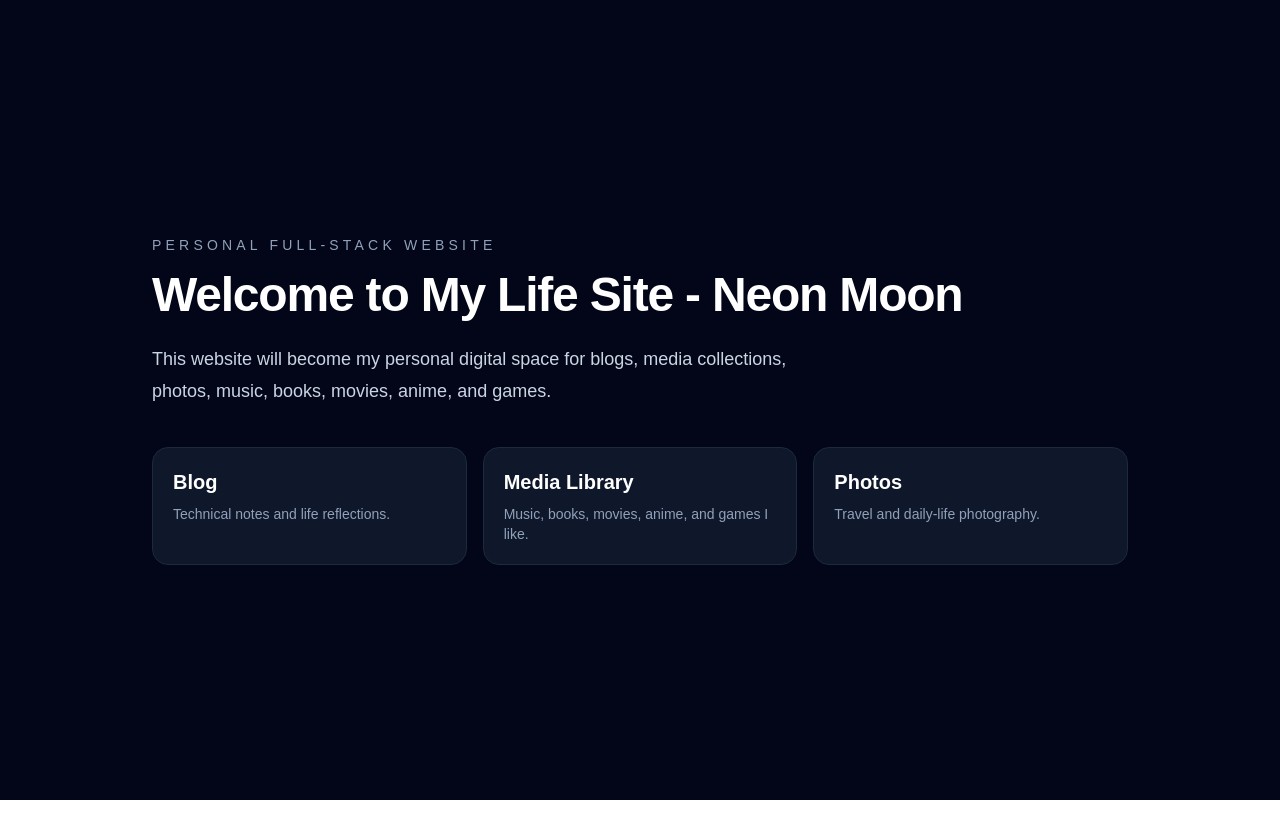
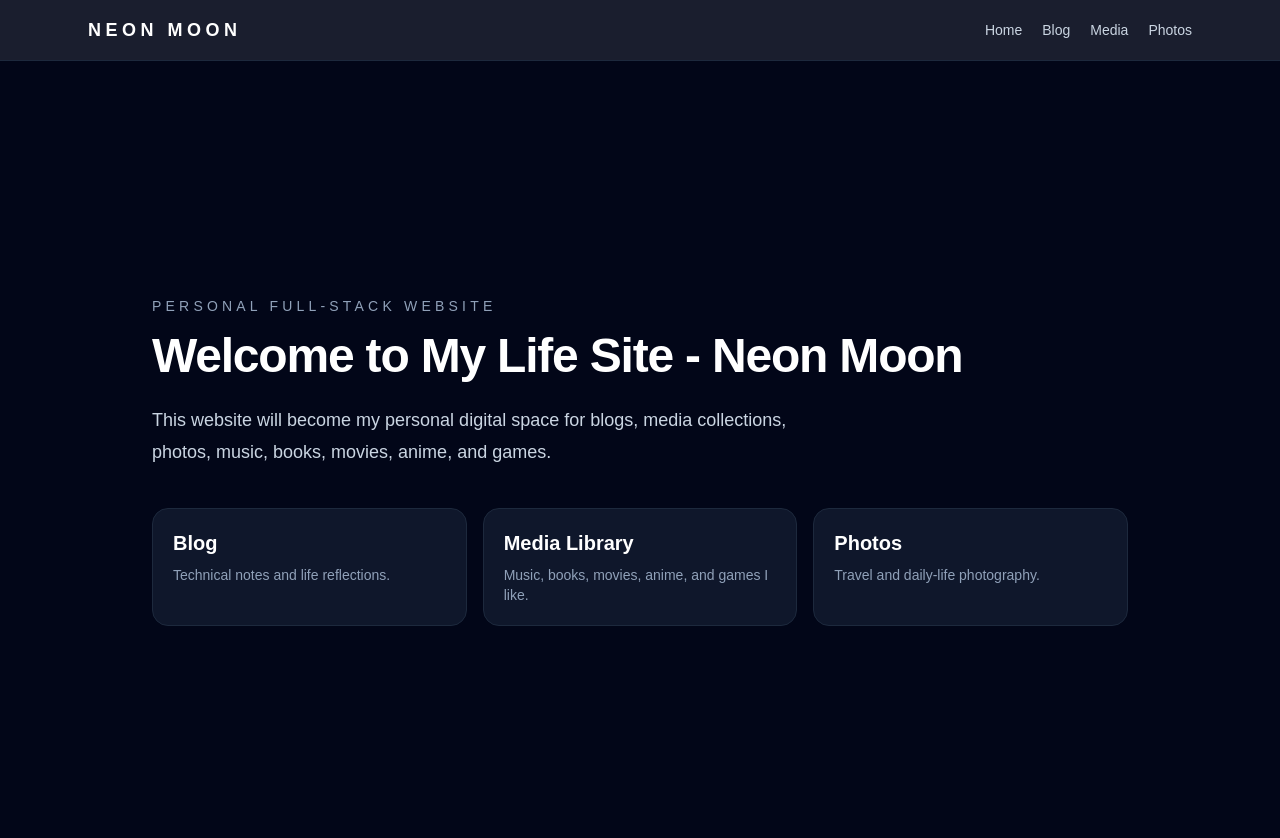
Before and after one commit to Louis8128/NEON-MOON, a Next.js app: page / in a window 1280 px wide. Shown: the top 838 px of the page. Before the commit the page ends 800 px from the top, so only its background shows below. Built offline with nearby package versions, Linux system fonts and the light colour scheme.

Commit message:
Add global navigation layout

```diff
--- a/src/app/layout.tsx
+++ b/src/app/layout.tsx
@@ -1,21 +1,19 @@
 import type { Metadata } from "next";
-import { Geist, Geist_Mono } from "next/font/google";
+import Link from "next/link";
 import "./globals.css";
 
-const geistSans = Geist({
-  variable: "--font-geist-sans",
-  subsets: ["latin"],
-});
+export const metadata: Metadata = {
+  title: "NEON MOON",
+  description:
+    "A personal full-stack portfolio website for blogs, media collections, and photography.",
+};
 
-const geistMono = Geist_Mono({
-  variable: "--font-geist-mono",
-  subsets: ["latin"],
-});
-
-export const metadata: Metadata = {
-  title: "Create Next App",
-  description: "Generated by create next app",
-};
+const navItems = [
+  { label: "Home", href: "/" },
+  { label: "Blog", href: "/blog" },
+  { label: "Media", href: "/media" },
+  { label: "Photos", href: "/photos" },
+];
 
 export default function RootLayout({
   children,
@@ -23,11 +21,30 @@ export default function RootLayout({
   children: React.ReactNode;
 }>) {
   return (
-    <html
-      lang="en"
-      className={`${geistSans.variable} ${geistMono.variable} h-full antialiased`}
-    >
-      <body className="min-h-full flex flex-col">{children}</body>
+    <html lang="en">
+      <body>
+        <header className="sticky top-0 z-50 border-b border-slate-800 bg-slate-950/90 backdrop-blur">
+          <nav className="mx-auto flex max-w-6xl items-center justify-between px-6 py-4">
+            <Link href="/" className="text-lg font-bold tracking-[0.25em] text-white">
+              NEON MOON
+            </Link>
+
+            <div className="flex items-center gap-5 text-sm text-slate-300">
+              {navItems.map((item) => (
+                <Link
+                  key={item.href}
+                  href={item.href}
+                  className="transition hover:text-white"
+                >
+                  {item.label}
+                </Link>
+              ))}
+            </div>
+          </nav>
+        </header>
+
+        {children}
+      </body>
     </html>
   );
 }
```
